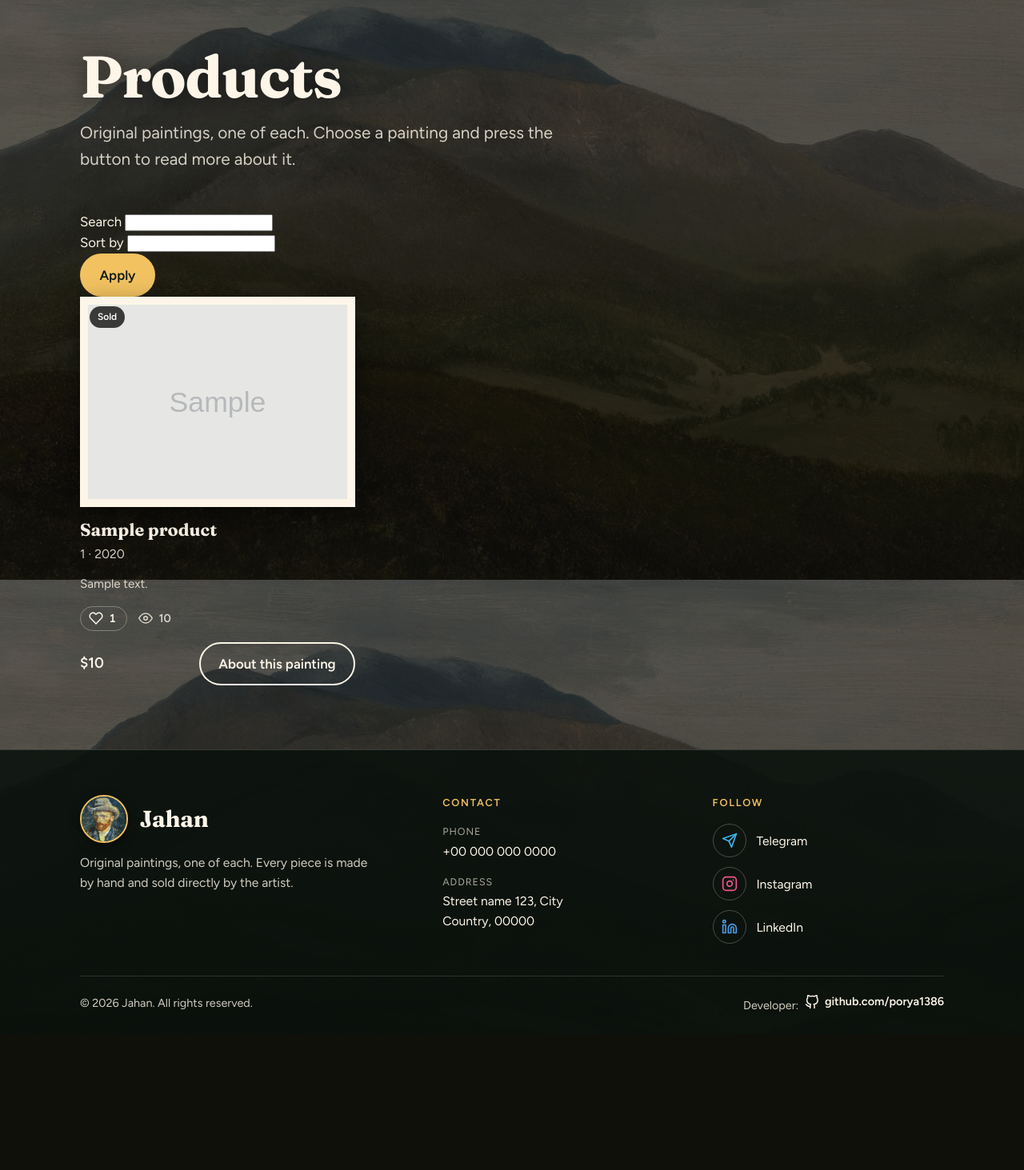
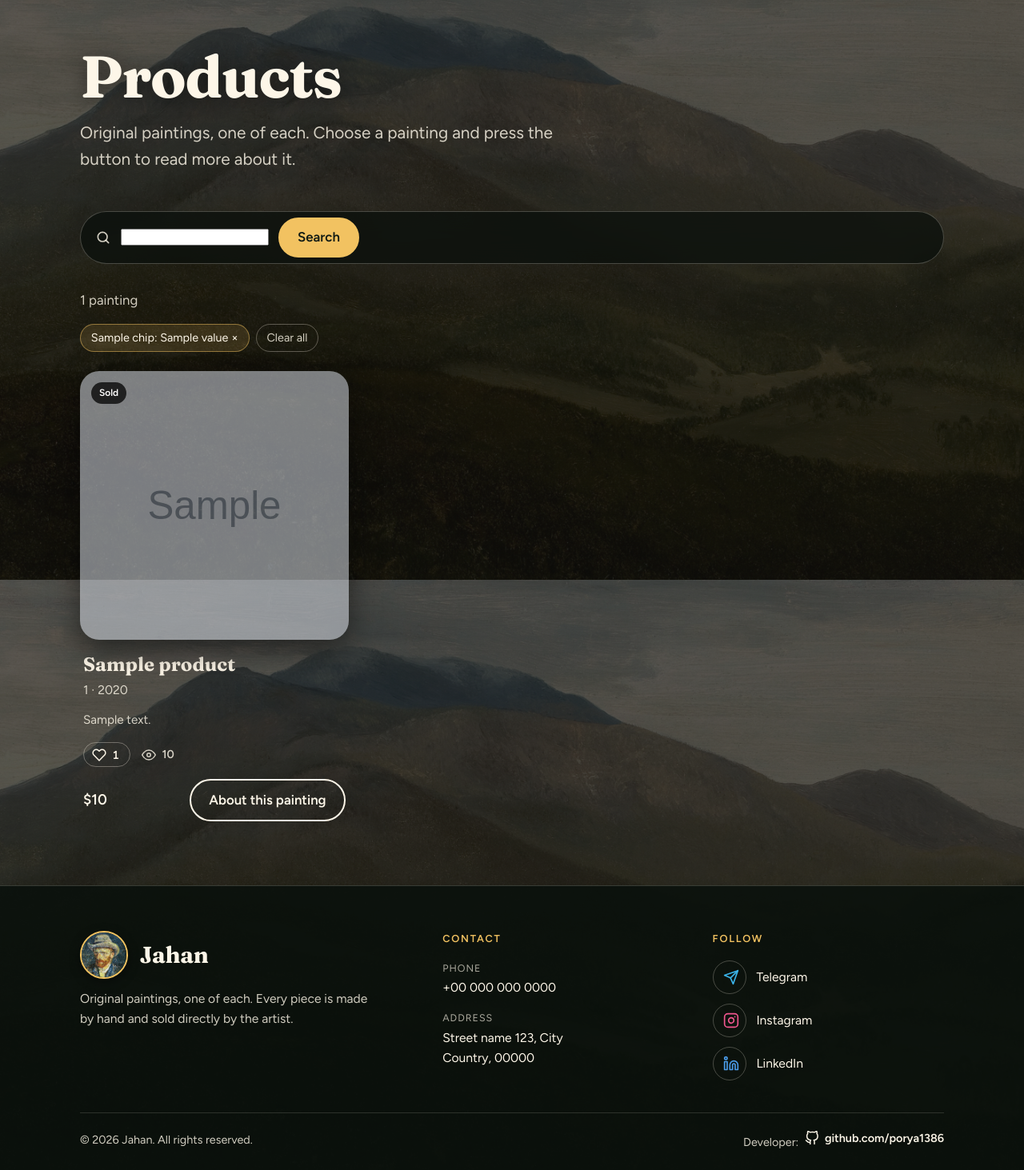
Before and after one commit to porya1386/Album-shop, a Django app: template shop/templates/shop/products.html in a window 1280 px wide. Shown: the part 75-1538 px from the top of the page at 80% size. Before the commit the page ends 1340 px from the top, so only its background shows below. Run offline with Django 5.2, Linux system fonts and the light colour scheme; the template is opened without the code that fills it: most values are stand-ins (such as "Sample title", 1, 10 or a date in 2020); grey boxes marked "Sample" are stand-in pictures; form fields are guessed from the names that the template uses; some libraries are stand-ins or nearby versions.

Commit message:
Added Search Bar and some test case

```diff
--- /dev/null
+++ b/shop/static/shop/css/filters.css
@@ -0,0 +1,77 @@
+/* ---------- Products: search bar + bigger rounded cards ---------- */
+.sr-only { position:absolute; width:1px; height:1px; overflow:hidden; clip:rect(0 0 0 0); white-space:nowrap; }
+
+/* search bar */
+.search-bar {
+  display: flex; align-items: center; gap: .75rem;
+  margin: 0 0 2rem; padding: .45rem .5rem .45rem 1.1rem;
+  background: rgba(10, 16, 12, .74);
+  -webkit-backdrop-filter: blur(14px); backdrop-filter: blur(14px);
+  border: 1.5px solid rgba(253, 246, 232, .24);
+  border-radius: 999px;
+  transition: border-color .15s, box-shadow .15s;
+}
+.search-bar:focus-within { border-color: var(--gold); box-shadow: 0 0 0 3px rgba(240, 192, 96, .22); }
+.search-icon { flex: none; width: 20px; height: 20px; color: var(--ink-soft); }
+.search-input {
+  flex: 1; min-width: 0; padding: .55rem 0; font: inherit; color: var(--ink);
+  background: transparent; border: 0; outline: none;
+}
+.search-input::placeholder { color: rgba(253, 246, 232, .42); }
+.search-bar .btn { padding: .6rem 1.4rem; }
+
+.filter-alert {
+  margin: -1rem 0 1.5rem; padding: .7rem 1rem; color: #ffd6d6;
+  background: rgba(255, 110, 110, .13); border: 1px solid rgba(255, 130, 130, .5); border-radius: 12px;
+}
+.filter-alert p { margin: 0; }
+
+.results-bar { margin: 0 0 1rem; }
+.result-count { margin: 0; color: var(--ink-soft); }
+
+/* chips */
+.chips { display: flex; flex-wrap: wrap; gap: .5rem; margin: 0 0 1.5rem; padding: 0; list-style: none; }
+.chip {
+  display: inline-block; padding: .3rem .8rem; font-size: .9rem; color: var(--ink); text-decoration: none;
+  background: rgba(240, 192, 96, .14); border: 1px solid rgba(240, 192, 96, .5); border-radius: 999px;
+}
+.chip:hover { background: rgba(240, 192, 96, .28); }
+.chip-clear { background: transparent; border-color: rgba(253, 246, 232, .3); color: var(--ink-soft); }
+
+/* ---- cards: bigger, no white border, rounder corners ---- */
+.results .grid {
+  grid-template-columns: repeat(3, minmax(0, 1fr));
+  gap: 3rem 2.25rem;
+}
+.results .frame {
+  position: relative;
+  display: block;
+  padding: 0;                 /* white mat removed */
+  background: none;
+  border-radius: 24px;
+  overflow: hidden;
+  box-shadow: 0 14px 36px rgba(0, 0, 0, .5);
+  transition: transform .25s ease, box-shadow .25s ease;
+}
+.results .frame:hover { transform: translateY(-4px); box-shadow: 0 20px 44px rgba(0, 0, 0, .6); }
+.results .frame img {
+  aspect-ratio: 1 / 1;        /* taller than before (was 4 / 3) */
+  border-radius: 0;
+}
+.results .badge-sold {
+  position: absolute; top: 14px; left: 14px; z-index: 1;
+}
+.results .product-info { padding: 1.1rem .25rem 0; }
+.results .product h2 { font-size: 1.5rem; }
+
+.empty { grid-column: 1 / -1; padding: 2rem 0; color: var(--ink-soft); }
+.empty p { margin: 0 0 1rem; font-size: 1.1rem; }
+
+@media (max-width: 960px) {
+  .results .grid { grid-template-columns: repeat(2, minmax(0, 1fr)); gap: 2.25rem 1.5rem; }
+}
+@media (max-width: 560px) {
+  .results .grid { grid-template-columns: 1fr; }
+  .search-bar .btn { padding: .55rem 1rem; }
+}
+@media (prefers-reduced-motion: reduce) { .results .frame { transition: none; } }
--- a/shop/templates/shop/product_details.html
+++ b/shop/templates/shop/product_details.html
@@ -89,7 +89,7 @@
                     {% if product.year %}
                     <div>
                         <dt>Year</dt>
-                        <dd>{{ product.year|date:"Y" }}</dd>
+                        <dd>{{ product.year }}</dd>
                     </div>
                     {% endif %}
 
--- a/shop/templates/shop/products.html
+++ b/shop/templates/shop/products.html
@@ -9,6 +9,7 @@
 {% block page_style %}
     <link rel="stylesheet" href="{% static 'shop/css/products.css' %}">
     <link rel="stylesheet" href="{% static 'shop/css/likes.css' %}">
+    <link rel="stylesheet" href="{% static 'shop/css/filters.css' %}">
 {% endblock page_style %}
 
 {% block page_content %}
@@ -21,28 +22,44 @@
             </p>
         </div>
 
-        {# Optional filter form: only rendered if the view passes a `form`. #}
-        {% if form %}
-        <form method="get" class="filter-form" role="search">
-            <div class="filter-field">
-                <label for="{{ form.q.id_for_label }}">Search</label>
-                {% render_field form.q class="input" placeholder="Search paintings..." %}
+        {# Search by name, price or year #}
+        <form method="get" id="filter-form" class="search-bar" role="search" action="{% url 'products' %}">
+            <svg class="search-icon" viewBox="0 0 24 24" width="20" height="20" aria-hidden="true">
+                <circle cx="11" cy="11" r="7" fill="none" stroke="currentColor" stroke-width="2"/>
+                <path d="M20 20l-4-4" stroke="currentColor" stroke-width="2" stroke-linecap="round"/>
+            </svg>
+            <label class="sr-only" for="{{ form.q.id_for_label }}">Search</label>
+            {% render_field form.q class="search-input" %}
+            <button type="submit" class="btn btn-primary">Search</button>
+        </form>
+
+        {% if form.errors %}
+        <div class="filter-alert" role="alert">
+            {% for field, errs in form.errors.items %}{% for e in errs %}<p>{{ e }}</p>{% endfor %}{% endfor %}
         </div>
-            <div class="filter-field">
-                <label for="{{ form.sort.id_for_label }}">Sort by</label>
-                {% render_field form.sort class="input" %}
+        {% endif %}
+
+        <div class="results">
+                <div class="results-bar">
+                    <p class="result-count" aria-live="polite">
+                        {% if searching %}{{ result_count }} of {{ total_count }} paintings{% else %}{{ total_count }} painting{{ total_count|pluralize }}{% endif %}
+                    </p>
                 </div>
-            <button type="submit" class="btn btn-primary">Apply</button>
-        </form>
+
+                {% if chips %}
+                <ul class="chips">
+                    {% for c in chips %}
+                    <li><a class="chip" href="{{ c.remove }}" aria-label="Remove filter {{ c.label }} {{ c.value }}">{{ c.label }}: {{ c.value }} <span aria-hidden="true">&times;</span></a></li>
+                    {% endfor %}
+                    <li><a class="chip chip-clear" href="{% url 'products' %}">Clear all</a></li>
+                </ul>
                 {% endif %}
 
                 <div class="grid" id="grid">
                     {% for product in products %}
                     <article class="product{% if not product.is_active %} is-sold{% endif %}">
                         <a class="frame" href="{% url 'product_details' product.slug %}">
-                    <img src="{{ product.image.url }}"
-                         alt="{{ product.title }}"
-                         loading="lazy">
+                            <img src="{{ product.image.url }}" alt="{{ product.title }}" loading="lazy">
                             {% if not product.is_active %}
                                 <span class="badge-sold">Sold</span>
                             {% endif %}
@@ -51,26 +68,31 @@
                         <div class="product-info">
                             <h2>{{ product.title }}</h2>
                             <p class="meta">
-                        {{ product.size|default:"" }}{% if product.size and product.year %} &middot; {% endif %}{{ product.year|date:"Y" }}
+                                {{ product.size|default:"" }}{% if product.size and product.year %} &middot; {% endif %}{{ product.year|default:"" }}
                             </p>
                             {% if product.description %}
                                 <p class="excerpt">{{ product.description|truncatewords:14 }}</p>
                             {% endif %}
 
-                    {# Like button + views #}
                             {% include "includes/like_stats.html" with product=product small=True %}
 
                             <div class="product-foot">
                                 <span class="price">${{ product.price|floatformat:"g" }}</span>
-                        <a class="btn btn-ghost" href="{% url 'product_details' product.slug %}">
-                            About this painting
-                        </a>
+                                <a class="btn btn-ghost" href="{% url 'product_details' product.slug %}">About this painting</a>
                             </div>
                         </div>
                     </article>
                     {% empty %}
-            <p class="empty">No paintings available right now.</p>
+                    <div class="empty">
+                        {% if searching %}
+                            <p>No paintings match your search.</p>
+                            <a class="btn btn-ghost" href="{% url 'products' %}">Clear filters</a>
+                        {% else %}
+                            <p>No paintings available right now.</p>
+                        {% endif %}
+                    </div>
                     {% endfor %}
+                </div>
             </div>
     </div>
 </main>
```
Also changed, not shown: shop/forms.py (added, +11 -0 lines), shop/search.py (added, +52 -0 lines), shop/static/shop/js/filters.js (added, +66 -0 lines), shop/test_product_filters.py (added, +43 -0 lines), shop/views.py (+53 -9 lines), .github/workflows/Ci.yml (added). Lines whose indentation alone changed are shown as unchanged.
